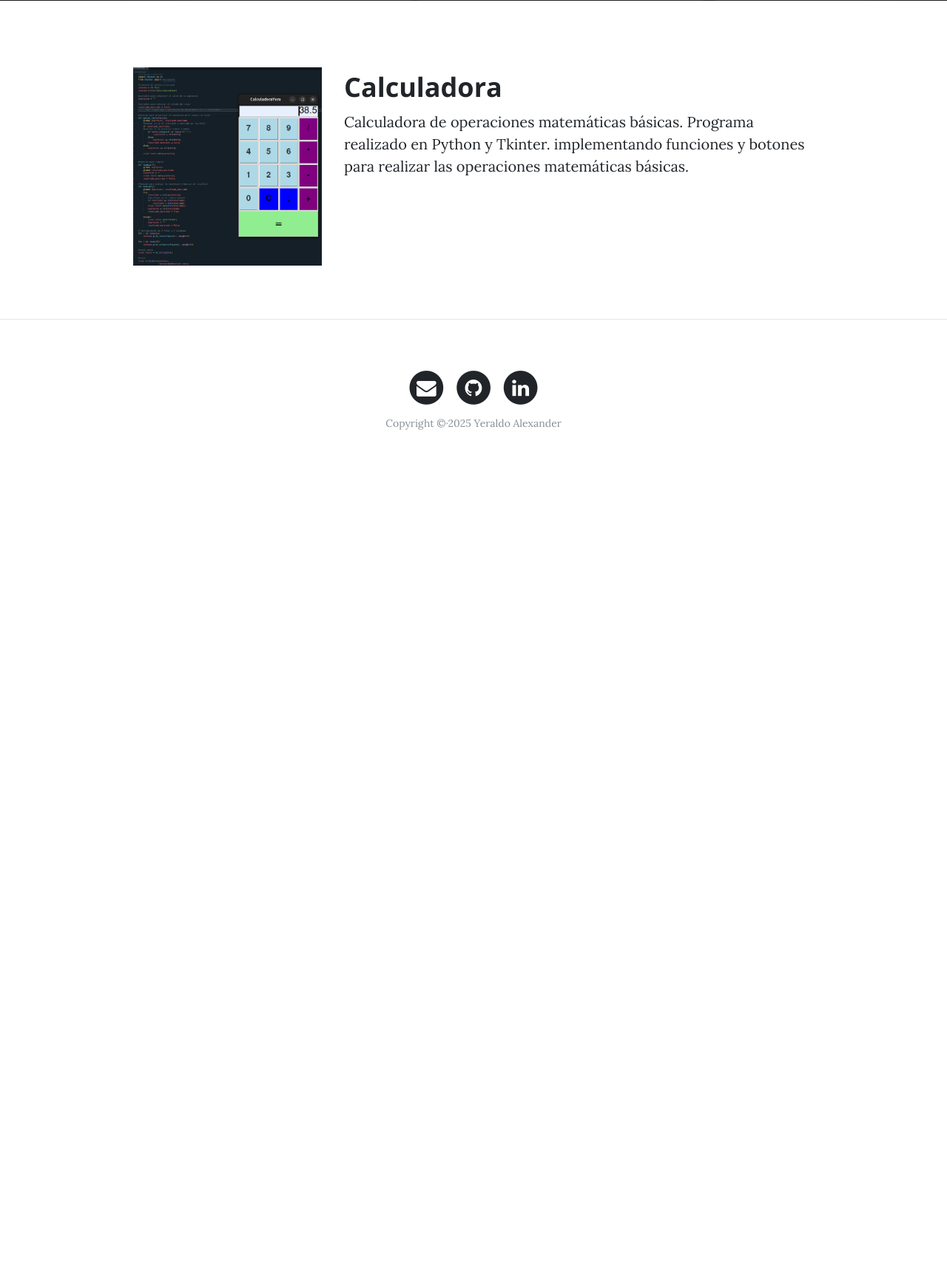
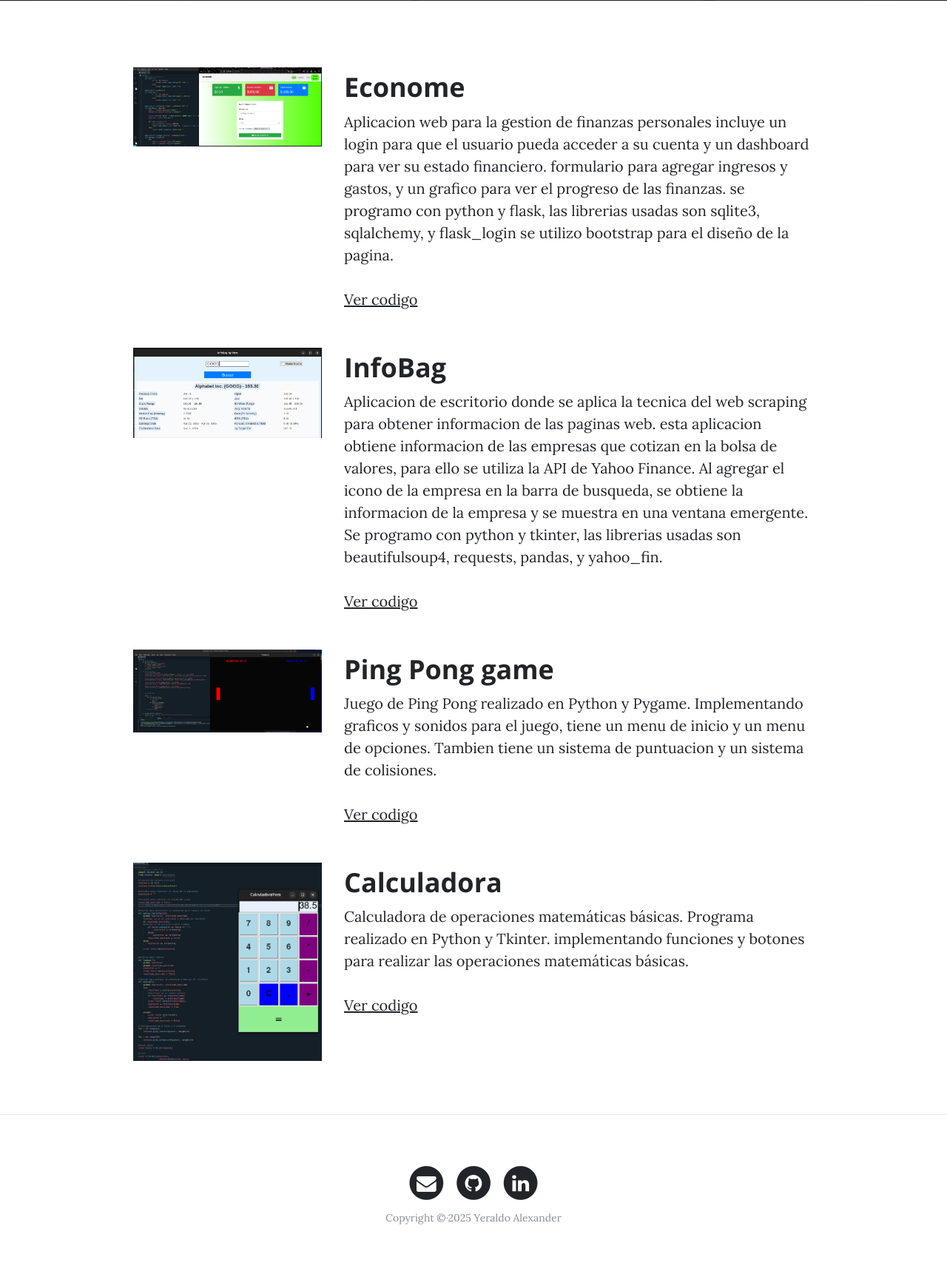
Before and after one commit to YeraldoCode/Portfolio-render, a Django app: page /portfolio/ in a window 1280 px wide. Shown: the part 531-2253 px from the top of the page at 74% size. Before the commit the page ends 1112 px from the top, so only its background shows below. Run offline with Django 4.2, Linux system fonts and the light colour scheme; data that the repository does not hold is empty; some libraries are stand-ins or nearby versions.

Commit message:
Update portfolio and personal details in templates
- Add new projects (Econome, InfoBag, Ping Pong game) to portfolio template
- Modify about page with more detailed backend developer description
- Update contact page text and remove unnecessary comments
- Adjust home page subheading to emphasize backend development

```diff
--- a/core/templates/core/home.html
+++ b/core/templates/core/home.html
@@ -5,5 +5,5 @@
 
 
 {%block background%}{% load static %}{% static 'core/img/home-bg.jpg' %}{%endblock%}
-{% block headers %}<h1>Yeraldo Alexander</h1><span class="subheading">Backend Web Developer jr</span>{% endblock %}
+{% block headers %}<h1>Yeraldo Alexander</h1><span class="subheading">Backend Developer jr</span>{% endblock %}
 {% block content %}{% endblock %}
--- a/portfolio/templates/portfolio/portfolio.html
+++ b/portfolio/templates/portfolio/portfolio.html
@@ -8,6 +8,72 @@
 {% endblock %}
 
 {% block content %}
+<div class="container">
+    <div class="row project">
+        <div class="col-lg-3 col-md-4 offset-lg-1">
+            <img class="img-fluid" src="{% static 'core/img/econome.png' %}">
+        </div>
+        <div class="col-lg-7 col-md-8">
+            <h2 class="section-heading title">Econome</h2>
+            <p>
+                Aplicacion web para la gestion de finanzas personales
+                incluye un login para que el usuario pueda acceder a su cuenta y un dashboard para ver su estado financiero.
+                formulario para agregar ingresos y gastos, y un grafico para ver el progreso de las finanzas.
+                se programo con python y flask, las librerias usadas son sqlite3, sqlalchemy, y flask_login
+                se utilizo bootstrap para el diseño de la pagina.
+                <br>
+                <br>
+                <a href="https://github.com/YeraldoCode/EconoMe-app" target="_blank">Ver codigo</a>
+            </p>
+        </div>
+    </div>
+</div>
+
+
+
+<!-- Proyecto infobag -->
+<div class="container">
+    <div class="row project">
+        <div class="col-lg-3 col-md-4 offset-lg-1">
+            <img class="img-fluid" src="{% static 'core/img/InfoBag.png' %}">
+        </div>
+        <div class="col-lg-7 col-md-8">
+            <h2 class="section-heading title">InfoBag</h2>
+            <p>
+                Aplicacion de escritorio donde se aplica la tecnica del web scraping para obtener informacion de las paginas web.
+                esta aplicacion obtiene informacion de las empresas que cotizan en la bolsa de valores, para ello se utiliza la API de Yahoo Finance.
+                Al agregar el icono de la empresa en la barra de busqueda, se obtiene la informacion de la empresa y se muestra en una ventana emergente.
+                Se programo con python y tkinter, las librerias usadas son beautifulsoup4, requests, pandas, y yahoo_fin.
+                <br>
+                <br>
+                <a href="https://github.com/YeraldoCode/InfoBag" target="_blank">Ver codigo</a>
+            </p>
+        </div>
+    </div>
+</div>
+
+
+
+<!-- Proyecto Ping Pong -->
+<div class="container">
+    <div class="row project">
+        <div class="col-lg-3 col-md-4 offset-lg-1">
+            <img class="img-fluid" src="{% static 'core/img/PingPongapp.png' %}">
+        </div>
+        <div class="col-lg-7 col-md-8">
+            <h2 class="section-heading title">Ping Pong game</h2>
+            <p>
+                Juego de Ping Pong realizado en Python y Pygame.
+                Implementando graficos y sonidos para el juego, tiene un menu de inicio y un menu de opciones.
+                Tambien tiene un sistema de puntuacion y un sistema de colisiones.
+                <br>
+                <br>
+                <a href="https://github.com/YeraldoCode/PinpongApp" target="_blank">Ver codigo</a>
+            </p>
+        </div>
+    </div>
+</div>
+
 <!-- Proyecto Calculadora -->
 <div class="container">
     <div class="row project">
@@ -19,6 +85,9 @@
             <p>
                 Calculadora de operaciones matemáticas básicas. Programa realizado en Python y Tkinter.
                 implementando funciones y botones para realizar las operaciones matemáticas básicas.
+                <br>
+                <br>
+                <a href="https://github.com/YeraldoCode/AppCalculadora" target="_blank">Ver codigo</a>
             </p>
         </div>
     </div>
```
Also changed, not shown: core/templates/core/about.html (+6 -2 lines), core/templates/core/contact.html (+3 -6 lines).
